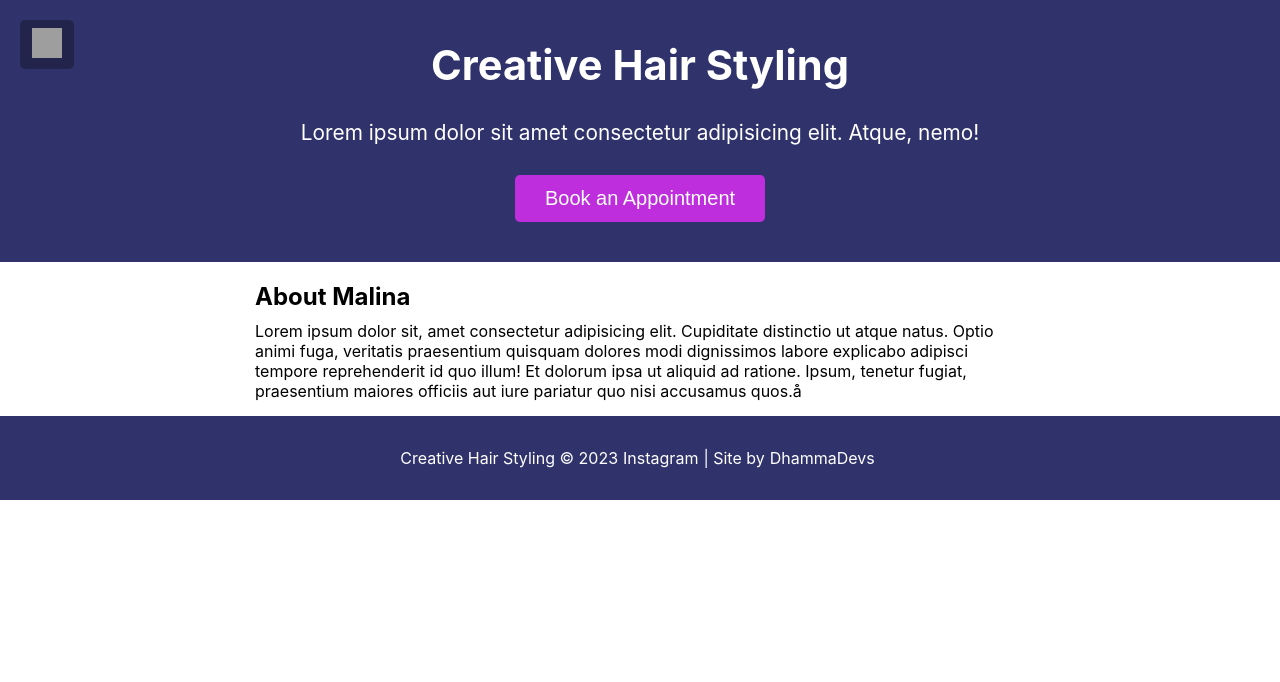
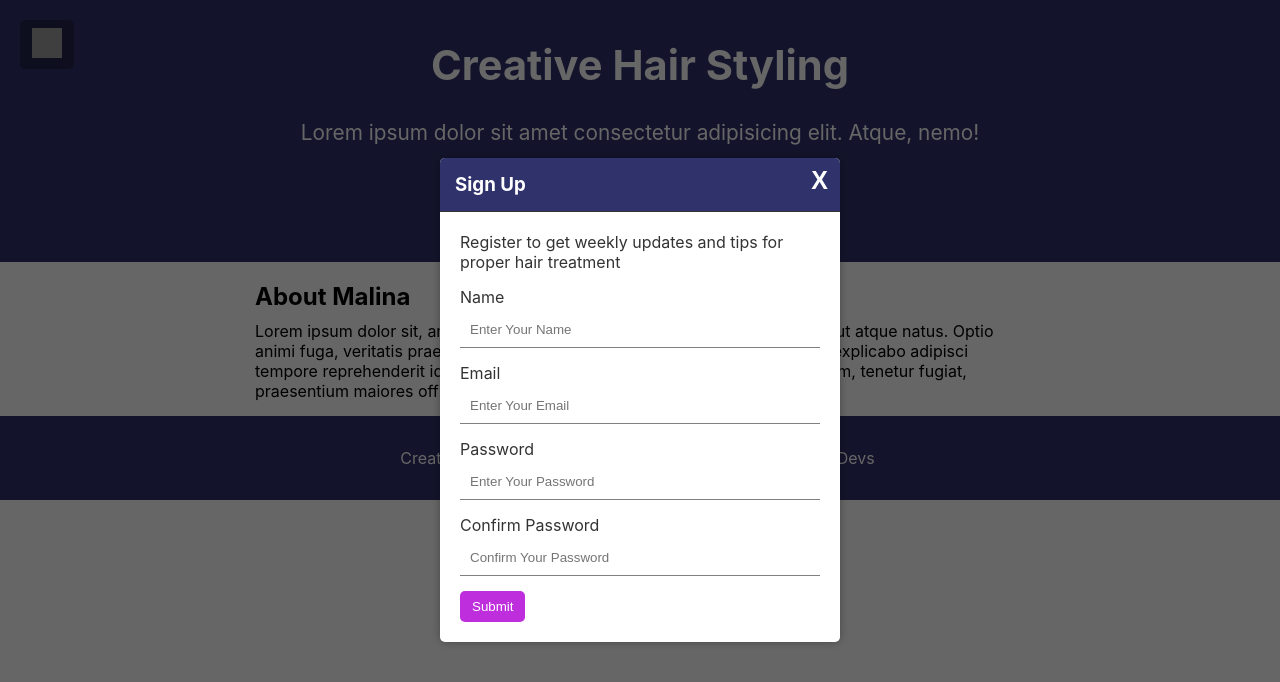
Before and after one commit to RobbieProkop/malina-hair, a Next.js app: page / in a window 1280 px wide. Shown: the top 682 px of the page. Built offline with nearby package versions, Linux system fonts and the light colour scheme; grey boxes are pictures that could not be loaded.

Commit message:
clsoe modal on click

```diff
--- a/components/Modal.jsx
+++ b/components/Modal.jsx
@@ -2,12 +2,16 @@ const Modal = () => {
   const closeModal = (e) => {
     e.preventDefault();
 
-    // const modalContainer = (document.getElementById("modal").style.display =
-    //   "none");
+    if (
+      e.target.id === "modal" ||
+      e.target.id === "close" ||
+      e.target.parentElement.id === "close"
+    )
+      document.getElementById("modal").style.display = "none";
   };
 
   return (
-    <div className="modal-container" id="modal">
+    <div className="modal-container" id="modal" onClick={closeModal}>
       <div className="modal">
         <button className="close-btn" id="close" onClick={closeModal}>
           <strong>X</strong>
@@ -22,7 +26,7 @@ const Modal = () => {
 
           <form className="modal-form">
             <div>
-              <label for="name">Name</label>
+              <label htmlFor="name">Name</label>
               <input
                 type="text"
                 id="name"
@@ -31,7 +35,7 @@ const Modal = () => {
               />
             </div>
             <div>
-              <label for="email">Email</label>
+              <label htmlFor="email">Email</label>
               <input
                 type="email"
                 id="email"
@@ -40,7 +44,7 @@ const Modal = () => {
               />
             </div>
             <div>
-              <label for="password">Password</label>
+              <label htmlFor="password">Password</label>
               <input
                 type="password"
                 id="password"
@@ -49,7 +53,7 @@ const Modal = () => {
               />
             </div>
             <div>
-              <label for="password2">Confirm Password</label>
+              <label htmlFor="password2">Confirm Password</label>
               <input
                 type="password"
                 id="password2"
--- a/styles/globals.scss
+++ b/styles/globals.scss
@@ -74,7 +74,7 @@ header {
 
   .modal-container {
     background-color: $modalContainer;
-    display: none;
+    // display: none;
     position: fixed;
     top: 0;
     right: 0;
```
